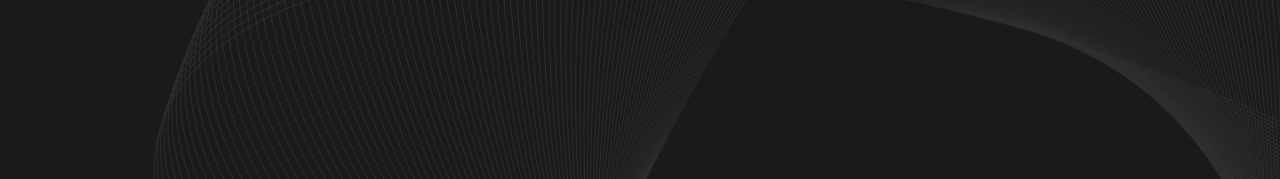
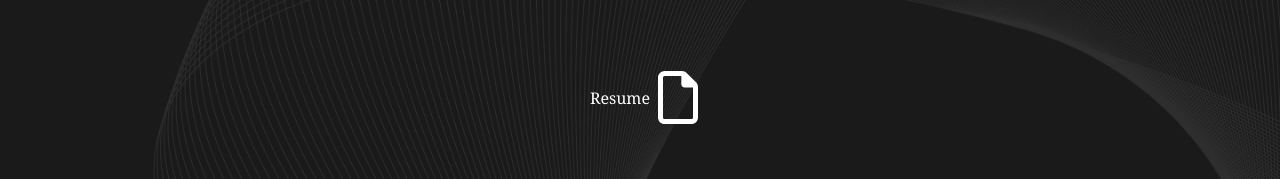
Before and after one commit to Willi4amVargas/Willi4amVargas.github.io, an Astro site: page / in a window 1280 px wide. Shown: the part 550-729 px from the top of the page. Built offline with nearby package versions, Linux system fonts and the light colour scheme; Astro itself is replaced by a stand-in of ours.

Commit message:
v1.0.7.1 - Add resume button

```diff
--- a/src/components/home.astro
+++ b/src/components/home.astro
@@ -34,6 +34,18 @@ import CopyToClipboard from "../lib/copyToClipboard.astro";
         <img src="/icons-contact/github.svg" alt="GitHub" class="w-16" />
       </a>
     </div>
+    <a
+      href="/ResumeWilliamVargas2025.pdf"
+      target="_blank"
+      class=" flex no-underline"
+    >
+      <span class="my-auto px-2">Resume</span>
+      <img
+        src="/icons-contact/resume.svg"
+        alt="resume-icon"
+        class="w-10 my-auto"
+      />
+    </a>
     <blockquote>
       <p>First solve the problem, then write the code</p>
     </blockquote>
```
Also changed, not shown: public/icons-contact/resume.svg (added), 1 other file.
